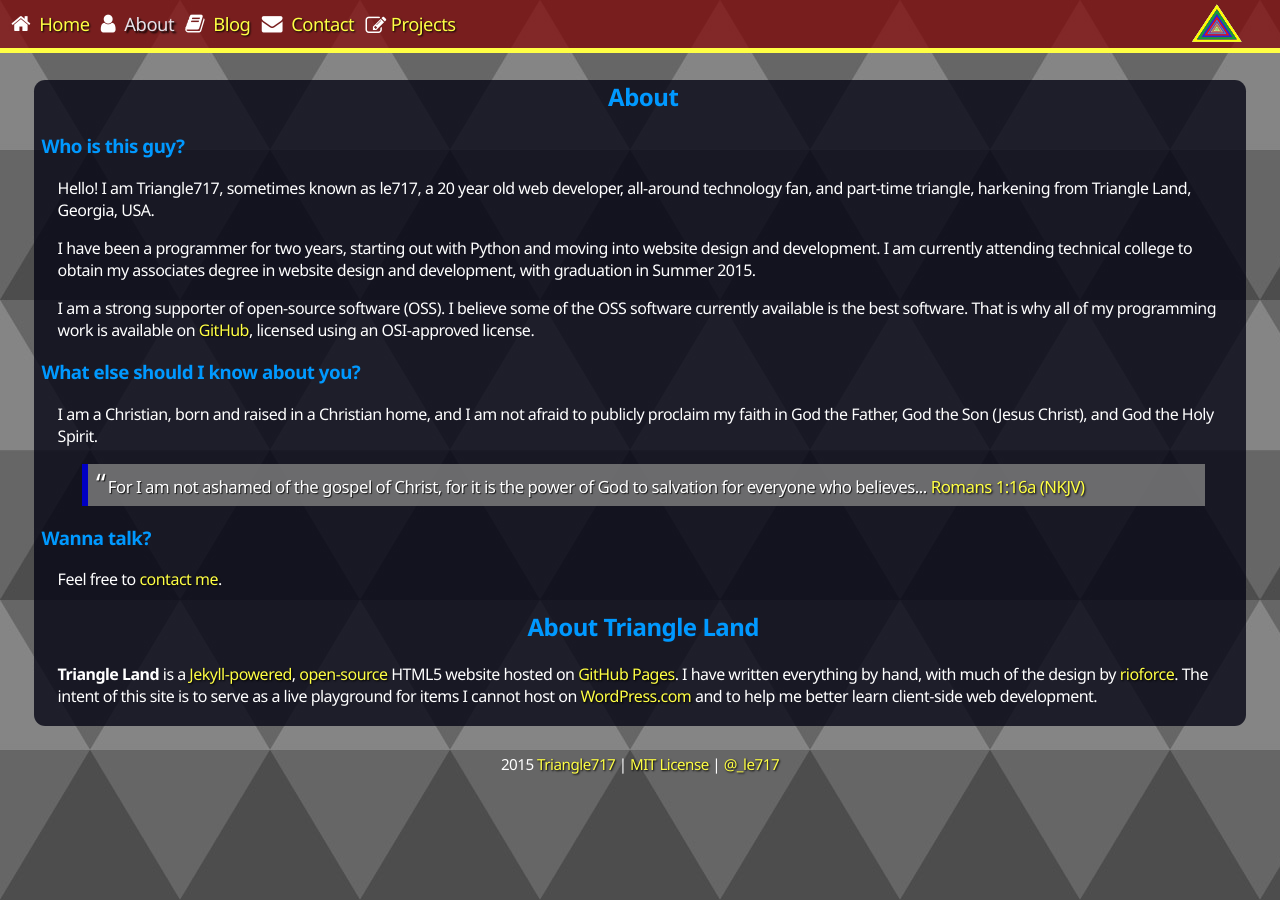
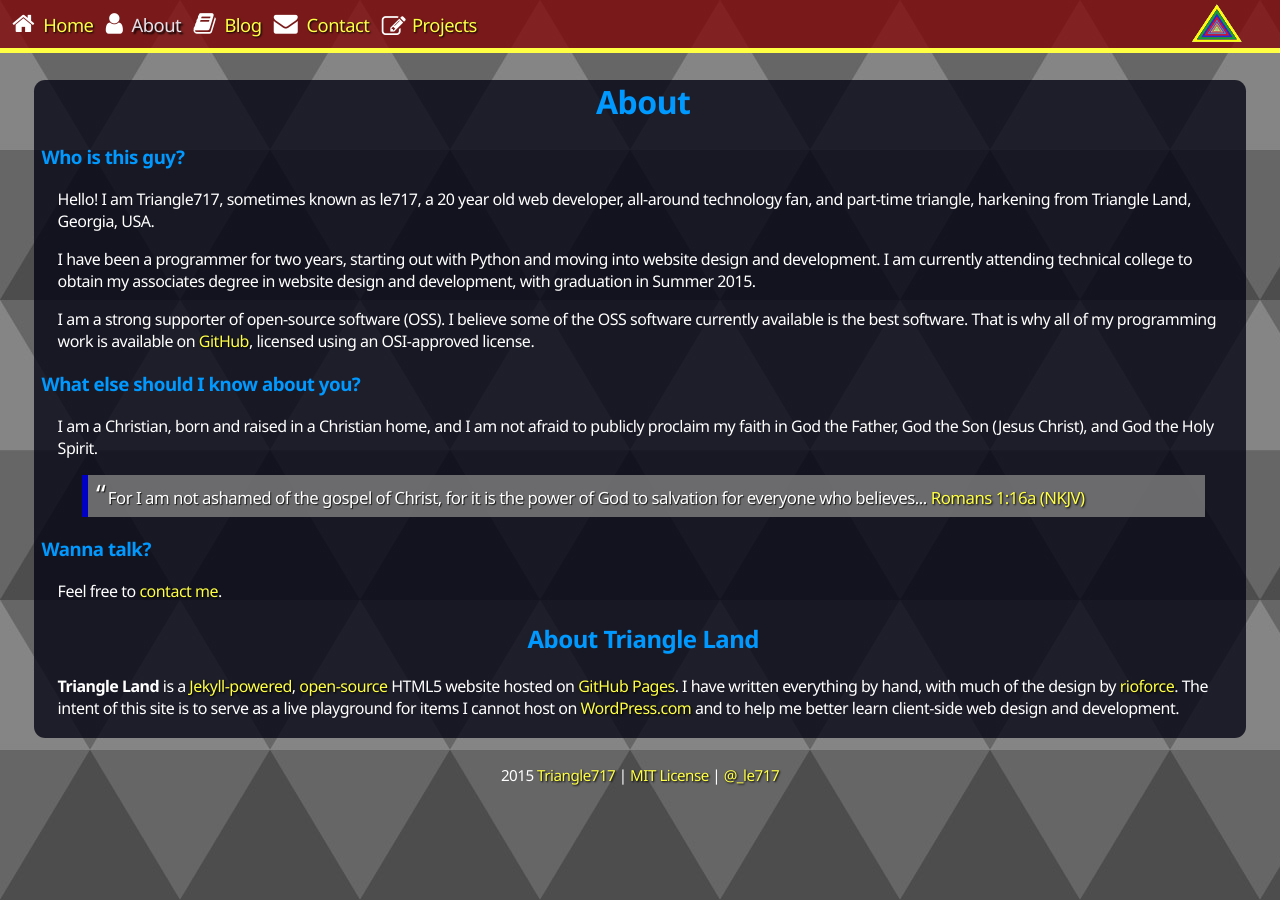
Before and after one commit to le717/le717.github.io, a Jekyll site: the page built from about/index.html, in a window 1280 px wide. Built offline with Jekyll 4.4.1, drawn with Linux system fonts in a browser that asks for light colours; nearby versions of some CDN libraries.

Commit message:
Small tweaks

```diff
--- a/about/index.html
+++ b/about/index.html
@@ -3,7 +3,7 @@ layout: default
 title: About
 script: /js/about.js
 ---
-<h2 class="text-center">About</h2>
+<h1 class="text-center">About</h1>
 
 <h3>Who is this guy?</h3>
 <p>Hello! I am Triangle717, sometimes known as le717, a <span id="i-am-age"></span> year old web developer, all-around technology fan, and part-time triangle, harkening from Triangle Land, Georgia, USA.</p>
@@ -21,4 +21,4 @@ script: /js/about.js
 <p>Feel free to <a href="/contact">contact me</a>.</p>
 
 <h2 class="text-center">About Triangle Land</h2>
-<p><span class="text-bold">Triangle Land</span> is a <a target="_blank" href="http://jekyllrb.com/">Jekyll-powered</a>, <a target="_blank" href="{{ site.github.repository_url }}">open-source</a> HTML5 website hosted on <a target="_blank" href="https://pages.github.com">GitHub Pages</a>. I have written everything by hand, with much of the design by <a target="_blank" href="https://twitter.com/_rioforce">rioforce</a>. The intent of this site is to serve as a live playground for items I cannot host on <a target="_blank" href="{{ site.author_wp }}">WordPress.com</a> and to help me better learn client-side web development.</p>
+<p><span class="text-bold">Triangle Land</span> is a <a target="_blank" href="http://jekyllrb.com/">Jekyll-powered</a>, <a target="_blank" href="{{ site.github.repository_url }}">open-source</a> HTML5 website hosted on <a target="_blank" href="https://pages.github.com">GitHub Pages</a>. I have written everything by hand, with much of the design by <a target="_blank" href="https://twitter.com/_rioforce">rioforce</a>. The intent of this site is to serve as a live playground for items I cannot host on <a target="_blank" href="{{ site.author_wp }}">WordPress.com</a> and to help me better learn client-side web design and development.</p>
--- a/css/_variables.scss
+++ b/css/_variables.scss
@@ -13,7 +13,7 @@ $color-gray-dark-bg: #272727;
 $color-gray-trans: rgba(51, 51, 51, 0.7);
 $color-blue-bg: rgba(5, 5, 20, 0.8);
 $color-blue-header: #09f;
-$color-trans-red: rgba(128, 0, 0, 0.7);
+$color-trans-red: rgba(128, 0, 0, 0.75);
 
 // Site-wide
 $font-family: "Noto Sans", "Open Sans", Arial, sans-serif;
--- a/css/style.scss
+++ b/css/style.scss
@@ -33,7 +33,7 @@
 
   .navbar-icon {
     color: $color-white;
-    font-size: 1.3em;
+    font-size: 1.5em;
     margin-left: 0.3em;
   }
   .navbar-text {
@@ -66,7 +66,7 @@
     .fa-pencil-square-o {
       position: relative;
       top: 0.1em;
-      margin-right: -0.2em;
+      margin-right: -0.1em;
     }
   }
 }
```
